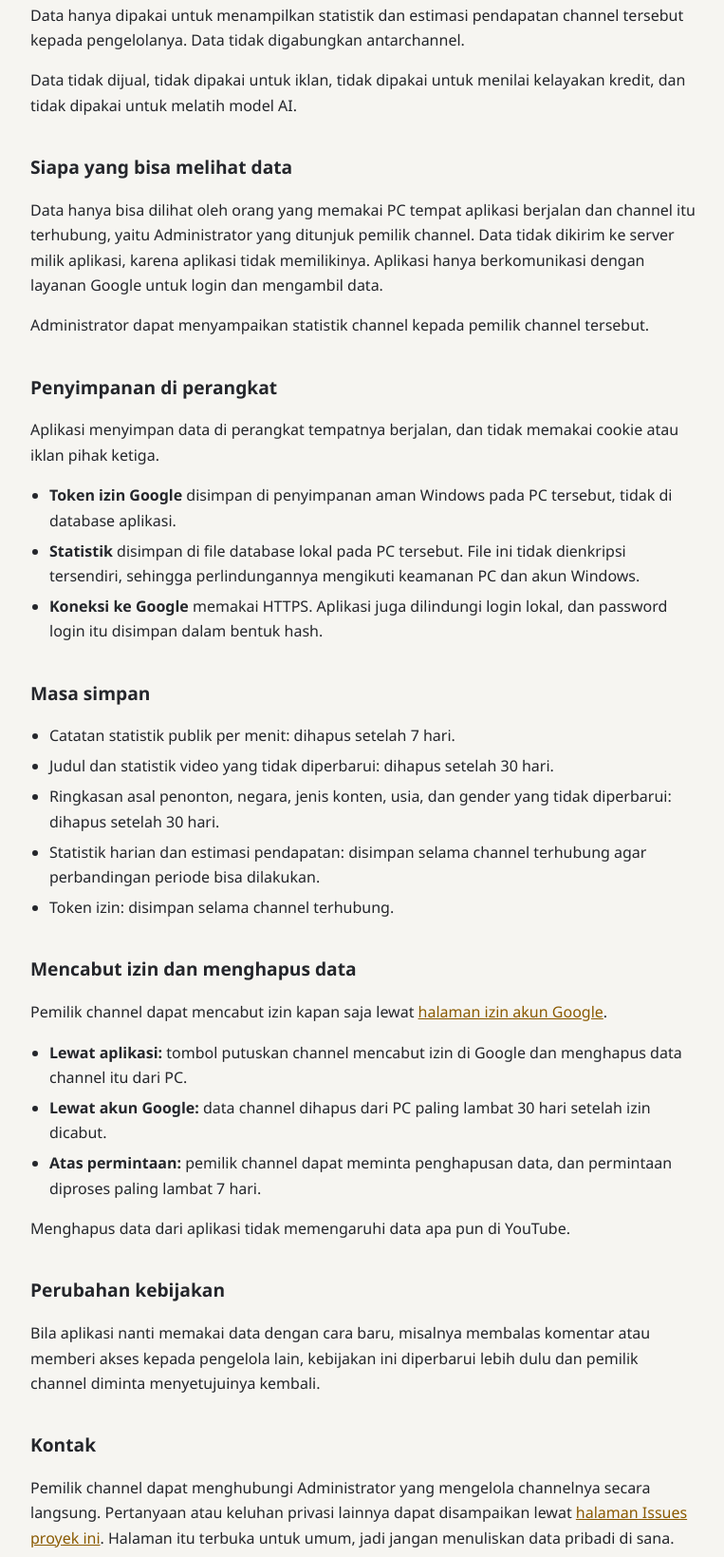
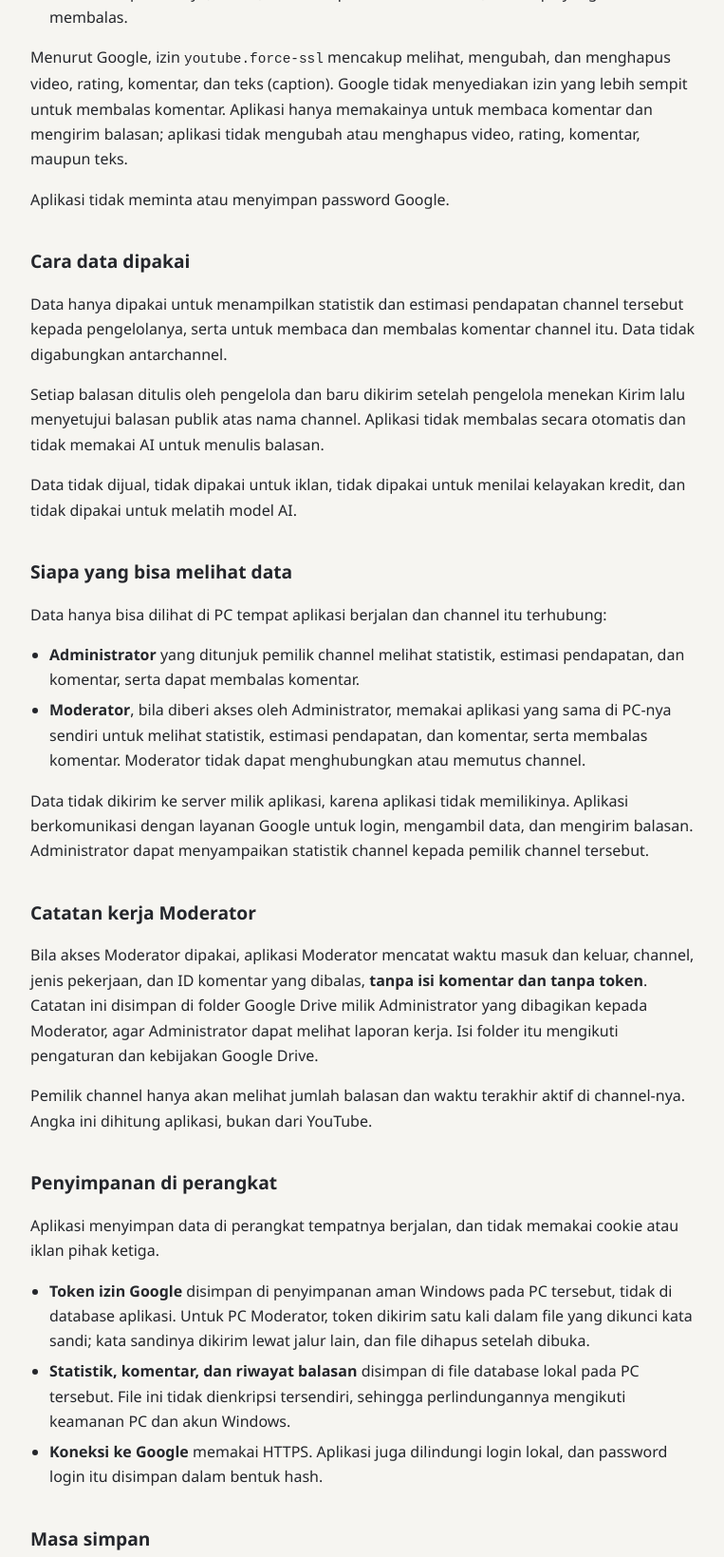
Before and after one commit to crezzvfx/crezzvfx.github.io, a plain HTML site: page privasi.html in a window 1280 px wide. Shown: the part 962-2601 px from the top of the page at 95% size, without its empty margins (256-1019 px from the left). Drawn offline with Linux system fonts and the light colour scheme.

Commit message:
Add files via upload

```diff
--- a/privasi.html
+++ b/privasi.html
@@ -17,34 +17,46 @@
 
     <main>
       <h1>Kebijakan Privasi</h1>
-      <p class="tanggal">Berlaku sejak 6 November 2026</p>
-      <p>Kebijakan ini menjelaskan cara aplikasi desktop Lumbuang Ameh memakai data channel YouTube. Aplikasi ini dipakai secara internal oleh pengelola channel (Administrator) atas izin pemilik channel.</p>
+      <p class="tanggal">Diperbarui 7 November 2026</p>
+      <p>Kebijakan ini menjelaskan cara aplikasi desktop Lumbuang Ameh memakai data channel YouTube. Aplikasi ini dipakai secara internal oleh pengelola channel atas izin pemilik channel: Administrator, dan Moderator yang ditunjuk Administrator untuk membalas komentar.</p>
+      <p>Versi ini menambahkan pembacaan dan balasan komentar, akses Moderator, dan catatan kerja Moderator. Pemilik channel diminta menyetujuinya sebelum izin baru dipakai.</p>
 
       <h2>Layanan API YouTube</h2>
       <p>Lumbuang Ameh menggunakan <strong>layanan API YouTube</strong>. Dengan memberi izin, pemilik channel juga tunduk pada <a href="https://www.youtube.com/t/terms">Ketentuan Layanan YouTube</a>. Data yang diproses Google mengikuti <a href="https://www.google.com/policies/privacy">Kebijakan Privasi Google</a>.</p>
 
       <h2>Data yang diakses</h2>
-      <p>Aplikasi meminta tiga izin baca:</p>
+      <p>Aplikasi meminta empat izin:</p>
       <ul>
         <li><code>youtube.readonly</code>: nama dan ID channel, jumlah total views, subscriber, dan video, serta judul video.</li>
         <li><code>yt-analytics.readonly</code>: statistik harian channel dan statistik per video, seperti views, watch time, rata-rata durasi tonton, likes, jumlah komentar, jumlah share, dan perubahan subscriber. Juga ringkasan asal penonton, negara, jenis konten, serta persentase usia dan gender penonton yang login. Ringkasan ini berasal dari YouTube dan tidak memuat data per orang.</li>
         <li><code>yt-analytics-monetary.readonly</code>: estimasi pendapatan channel dan video.</li>
+        <li><code>youtube.force-ssl</code>: untuk membaca komentar di video channel dan mengirim balasan atas nama channel. Data komentar yang dibaca adalah isi komentar, nama tampilan dan ID channel penulisnya, waktu, video tempat komentar ditulis, dan siapa yang sudah membalas.</li>
       </ul>
-      <p>Aplikasi tidak meminta atau menyimpan password Google, dan pada izin saat ini tidak bisa mengubah apa pun di channel. Aplikasi juga tidak menyimpan isi komentar.</p>
+      <p>Menurut Google, izin <code>youtube.force-ssl</code> mencakup melihat, mengubah, dan menghapus video, rating, komentar, dan teks (caption). Google tidak menyediakan izin yang lebih sempit untuk membalas komentar. Aplikasi hanya memakainya untuk membaca komentar dan mengirim balasan; aplikasi tidak mengubah atau menghapus video, rating, komentar, maupun teks.</p>
+      <p>Aplikasi tidak meminta atau menyimpan password Google.</p>
 
       <h2>Cara data dipakai</h2>
-      <p>Data hanya dipakai untuk menampilkan statistik dan estimasi pendapatan channel tersebut kepada pengelolanya. Data tidak digabungkan antarchannel.</p>
+      <p>Data hanya dipakai untuk menampilkan statistik dan estimasi pendapatan channel tersebut kepada pengelolanya, serta untuk membaca dan membalas komentar channel itu. Data tidak digabungkan antarchannel.</p>
+      <p>Setiap balasan ditulis oleh pengelola dan baru dikirim setelah pengelola menekan Kirim lalu menyetujui balasan publik atas nama channel. Aplikasi tidak membalas secara otomatis dan tidak memakai AI untuk menulis balasan.</p>
       <p>Data tidak dijual, tidak dipakai untuk iklan, tidak dipakai untuk menilai kelayakan kredit, dan tidak dipakai untuk melatih model AI.</p>
 
       <h2>Siapa yang bisa melihat data</h2>
-      <p>Data hanya bisa dilihat oleh orang yang memakai PC tempat aplikasi berjalan dan channel itu terhubung, yaitu Administrator yang ditunjuk pemilik channel. Data tidak dikirim ke server milik aplikasi, karena aplikasi tidak memilikinya. Aplikasi hanya berkomunikasi dengan layanan Google untuk login dan mengambil data.</p>
-      <p>Administrator dapat menyampaikan statistik channel kepada pemilik channel tersebut.</p>
+      <p>Data hanya bisa dilihat di PC tempat aplikasi berjalan dan channel itu terhubung:</p>
+      <ul>
+        <li><strong>Administrator</strong> yang ditunjuk pemilik channel melihat statistik, estimasi pendapatan, dan komentar, serta dapat membalas komentar.</li>
+        <li><strong>Moderator</strong>, bila diberi akses oleh Administrator, memakai aplikasi yang sama di PC-nya sendiri untuk melihat statistik, estimasi pendapatan, dan komentar, serta membalas komentar. Moderator tidak dapat menghubungkan atau memutus channel.</li>
+      </ul>
+      <p>Data tidak dikirim ke server milik aplikasi, karena aplikasi tidak memilikinya. Aplikasi berkomunikasi dengan layanan Google untuk login, mengambil data, dan mengirim balasan. Administrator dapat menyampaikan statistik channel kepada pemilik channel tersebut.</p>
+
+      <h2>Catatan kerja Moderator</h2>
+      <p>Bila akses Moderator dipakai, aplikasi Moderator mencatat waktu masuk dan keluar, channel, jenis pekerjaan, dan ID komentar yang dibalas, <strong>tanpa isi komentar dan tanpa token</strong>. Catatan ini disimpan di folder Google Drive milik Administrator yang dibagikan kepada Moderator, agar Administrator dapat melihat laporan kerja. Isi folder itu mengikuti pengaturan dan kebijakan Google Drive.</p>
+      <p>Pemilik channel hanya akan melihat jumlah balasan dan waktu terakhir aktif di channel-nya. Angka ini dihitung aplikasi, bukan dari YouTube.</p>
 
       <h2>Penyimpanan di perangkat</h2>
       <p>Aplikasi menyimpan data di perangkat tempatnya berjalan, dan tidak memakai cookie atau iklan pihak ketiga.</p>
       <ul>
-        <li><strong>Token izin Google</strong> disimpan di penyimpanan aman Windows pada PC tersebut, tidak di database aplikasi.</li>
-        <li><strong>Statistik</strong> disimpan di file database lokal pada PC tersebut. File ini tidak dienkripsi tersendiri, sehingga perlindungannya mengikuti keamanan PC dan akun Windows.</li>
+        <li><strong>Token izin Google</strong> disimpan di penyimpanan aman Windows pada PC tersebut, tidak di database aplikasi. Untuk PC Moderator, token dikirim satu kali dalam file yang dikunci kata sandi; kata sandinya dikirim lewat jalur lain, dan file dihapus setelah dibuka.</li>
+        <li><strong>Statistik, komentar, dan riwayat balasan</strong> disimpan di file database lokal pada PC tersebut. File ini tidak dienkripsi tersendiri, sehingga perlindungannya mengikuti keamanan PC dan akun Windows.</li>
         <li><strong>Koneksi ke Google</strong> memakai HTTPS. Aplikasi juga dilindungi login lokal, dan password login itu disimpan dalam bentuk hash.</li>
       </ul>
 
@@ -53,21 +65,24 @@
         <li>Catatan statistik publik per menit: dihapus setelah 7 hari.</li>
         <li>Judul dan statistik video yang tidak diperbarui: dihapus setelah 30 hari.</li>
         <li>Ringkasan asal penonton, negara, jenis konten, usia, dan gender yang tidak diperbarui: dihapus setelah 30 hari.</li>
+        <li>Komentar, nama penulis, dan judul video di daftar komentar yang tidak diperbarui: dihapus setelah 30 hari.</li>
+        <li>Teks balasan yang dikirim lewat aplikasi dan ID komentarnya: dihapus setelah 30 hari. Waktu dan jumlah balasan tetap disimpan.</li>
+        <li>ID komentar di catatan kerja Moderator: dihapus setelah 30 hari. Waktu dan jumlah pekerjaan tetap disimpan.</li>
         <li>Statistik harian dan estimasi pendapatan: disimpan selama channel terhubung agar perbandingan periode bisa dilakukan.</li>
         <li>Token izin: disimpan selama channel terhubung.</li>
       </ul>
 
       <h2>Mencabut izin dan menghapus data</h2>
-      <p>Pemilik channel dapat mencabut izin kapan saja lewat <a href="https://security.google.com/settings/security/permissions">halaman izin akun Google</a>.</p>
+      <p>Pemilik channel dapat mencabut izin kapan saja lewat <a href="https://security.google.com/settings/security/permissions">halaman izin akun Google</a>. Pencabutan menghentikan akses aplikasi di semua PC, termasuk PC Moderator.</p>
       <ul>
-        <li><strong>Lewat aplikasi:</strong> tombol putuskan channel mencabut izin di Google dan menghapus data channel itu dari PC.</li>
+        <li><strong>Lewat aplikasi:</strong> tombol putuskan channel di PC Administrator mencabut izin di Google dan menghapus data channel itu dari PC tersebut. Data channel itu di PC Moderator dihapus paling lambat 7 hari kemudian.</li>
         <li><strong>Lewat akun Google:</strong> data channel dihapus dari PC paling lambat 30 hari setelah izin dicabut.</li>
         <li><strong>Atas permintaan:</strong> pemilik channel dapat meminta penghapusan data, dan permintaan diproses paling lambat 7 hari.</li>
       </ul>
-      <p>Menghapus data dari aplikasi tidak memengaruhi data apa pun di YouTube.</p>
+      <p>Menghapus data dari aplikasi tidak memengaruhi data apa pun di YouTube. Balasan yang sudah dikirim tetap ada di YouTube dan dapat dihapus pemilik channel lewat YouTube Studio.</p>
 
       <h2>Perubahan kebijakan</h2>
-      <p>Bila aplikasi nanti memakai data dengan cara baru, misalnya membalas komentar atau memberi akses kepada pengelola lain, kebijakan ini diperbarui lebih dulu dan pemilik channel diminta menyetujuinya kembali.</p>
+      <p>Bila cara aplikasi memakai data berubah lagi, kebijakan ini diperbarui lebih dulu dan pemilik channel diminta menyetujuinya kembali.</p>
 
       <h2>Kontak</h2>
       <p>Pemilik channel dapat menghubungi Administrator yang mengelola channelnya secara langsung. Pertanyaan atau keluhan privasi lainnya dapat disampaikan lewat <a href="https://github.com/crezzvfx/crezzvfx.github.io/issues">halaman Issues proyek ini</a>. Halaman itu terbuka untuk umum, jadi jangan menuliskan data pribadi di sana.</p>
```
Also changed, not shown: index.html (+3 -2 lines).
